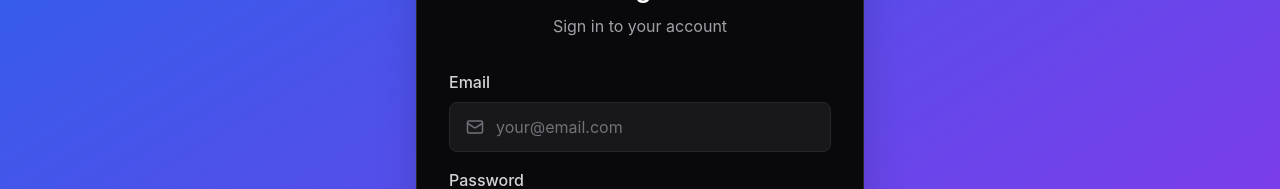
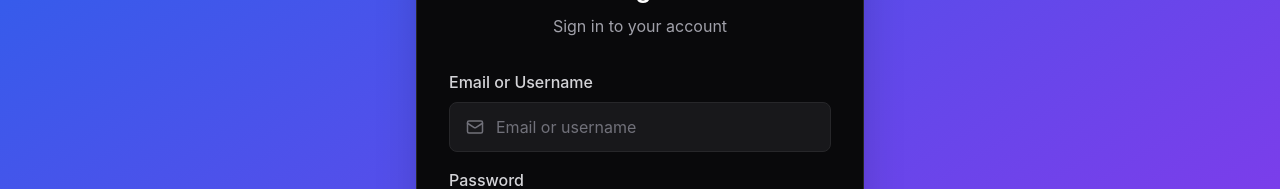
Before and after one commit to Gokulbalajia/lynx_ui, a React (Create React App) app: page /login in a window 1280 px wide. Shown: the part 329-518 px from the top of the page. Built offline with nearby package versions, Linux system fonts and the light colour scheme; no server answers.

Commit message:
Authentication error cleared

```diff
--- a/src/contexts/AuthContext.js
+++ b/src/contexts/AuthContext.js
@@ -61,14 +61,18 @@ export const AuthProvider = ({ children }) => {
     }
   }, [token]);
 
-  const login = async (email, password) => {
+  const login = async (identifier, password) => {
     try {
-      const formData = new FormData();
-      formData.append('username', email);
+      const formData = new URLSearchParams();
+      formData.append('grant_type', 'password');
+      formData.append('username', identifier);
       formData.append('password', password);
+      formData.append('scope', '');
+      formData.append('client_id', '');
+      formData.append('client_secret', '');
 
       const response = await axios.post('/auth/login', formData, {
-        headers: { 'Content-Type': 'multipart/form-data' },
+        headers: { 'Content-Type': 'application/x-www-form-urlencoded' },
       });
 
       const { access_token } = response.data;
@@ -78,17 +82,17 @@ export const AuthProvider = ({ children }) => {
 
       const payload = parseJwtPayload(access_token);
 
-      const loginEmail = email.toLowerCase().trim();
+      const loginIdentifier = identifier.toLowerCase().trim();
       const jwtEmail = payload?.email?.toLowerCase() || '';
 
       const isAdminUser =
-        loginEmail === ADMIN_EMAIL.toLowerCase() ||
+        loginIdentifier === ADMIN_EMAIL.toLowerCase() ||
         jwtEmail === ADMIN_EMAIL.toLowerCase();
 
       const profile = {
         id: payload?.sub || payload?.user_id || payload?.id || null,
-        name: payload?.name || payload?.username || loginEmail.split('@')[0],
-        email: loginEmail,
+        name: payload?.name || payload?.username || loginIdentifier.split('@')[0],
+        email: jwtEmail || loginIdentifier,
         phone: payload?.phone || '',
         role_id: isAdminUser ? ADMIN_ROLE_ID : 2,
         role: isAdminUser ? 'admin' : 'user',
--- a/src/pages/Login.js
+++ b/src/pages/Login.js
@@ -5,7 +5,7 @@ import { Mail, Lock } from 'lucide-react';
 
 const Login = () => {
   const [formData, setFormData] = useState({
-    email: '',
+    identifier: '',
     password: '',
   });
   const [error, setError] = useState('');
@@ -28,7 +28,7 @@ const Login = () => {
     setError('');
     setLoading(true);
 
-    const result = await login(formData.email, formData.password);
+    const result = await login(formData.identifier, formData.password);
 
     if (result.success) {
       if (result.isAdmin) {
@@ -66,15 +66,15 @@ const Login = () => {
             )}
 
             <div>
-              <label className="block text-zinc-300 font-medium mb-2">Email</label>
+              <label className="block text-zinc-300 font-medium mb-2">Email or Username</label>
               <div className="flex items-center gap-3 bg-zinc-900 border border-zinc-800 rounded-lg px-4 py-3 focus-within:border-blue-500">
                 <Mail size={18} className="text-zinc-500" />
                 <input
-                  type="email"
-                  name="email"
-                  value={formData.email}
+                  type="text"
+                  name="identifier"
+                  value={formData.identifier}
                   onChange={handleChange}
-                  placeholder="your@email.com"
+                  placeholder="Email or username"
                   className="flex-1 bg-transparent outline-none text-white placeholder-zinc-500"
                   required
                 />
```
